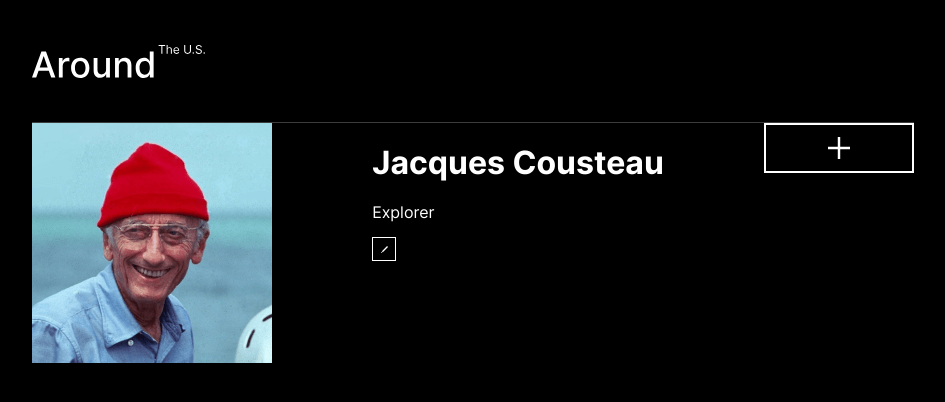
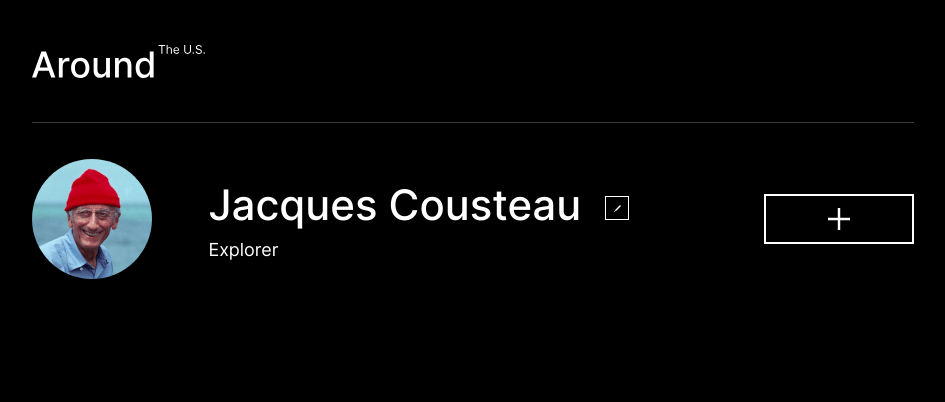
Before and after one commit to momofcats/web_project_4, a plain HTML site: page index.html in a window 1280 px wide. Shown: the whole page, without its empty margins (167-1112 px from the left). Drawn offline with Linux system fonts and the light colour scheme.

Commit message:
style: position elements

```diff
--- a/blocks/profile/__btn/_type/profile__btn_type_add.css
+++ b/blocks/profile/__btn/_type/profile__btn_type_add.css
@@ -4,4 +4,5 @@
   height: 50px;
   border: 2px solid #FFFFFF;
   background-size: 22px 22px;
+  justify-self: end;
 }
--- a/blocks/profile/__btn/_type/profile__btn_type_edit.css
+++ b/blocks/profile/__btn/_type/profile__btn_type_edit.css
@@ -4,5 +4,6 @@
   height: 24px;
   border: 1px solid #FFFFFF;
   background-size: 7px 7px;
+  margin-left: 24px;
 
 }
--- a/blocks/profile/__image/profile__image.css
+++ b/blocks/profile/__image/profile__image.css
@@ -0,0 +1,5 @@
+.profile__image {
+  width: 120px;
+  height: 120px;
+  border-radius: 50%;
+}
--- a/blocks/profile/__info/profile__info.css
+++ b/blocks/profile/__info/profile__info.css
@@ -0,0 +1,6 @@
+.profile__info {
+  display: flex;
+  flex-wrap: wrap;
+  max-width: 428px;
+  align-items: center;
+}
--- a/blocks/profile/__name/profile__name.css
+++ b/blocks/profile/__name/profile__name.css
@@ -0,0 +1,7 @@
+.profile__name {
+  font-weight: 500;
+font-size: 42px;
+line-height: 56px;
+margin: 0;
+padding-bottom: 6px;
+}
--- a/blocks/profile/__subtitle/profile__subtitle.css
+++ b/blocks/profile/__subtitle/profile__subtitle.css
@@ -0,0 +1,6 @@
+.profile__subtitle {
+  font-weight: normal;
+font-size: 18px;
+line-height: 22px;
+margin: 0;
+}
--- a/blocks/profile/profile.css
+++ b/blocks/profile/profile.css
@@ -1,13 +1,15 @@
 @import url('__image/profile__image.css');
-@import url('__info/profile__info.css/');
+@import url('__info/profile__info.css');
 @import url('__name/profile__name.css');
 @import url('__subtitle/profile__subtitle.css');
-
 @import url('__btn/profile__btn.css');
 @import url('__btn/_type/profile__btn_type_add.css');
 @import url('__btn/_type/profile__btn_type_edit.css');
 
 .profile {
-  display: flex;
-  justify-content: space-between;
+  padding-top: 36px;
+  display: grid;
+  grid-template-columns: 1fr 3fr 1fr;
+  grid-auto-rows: min-content;
+  align-items: center;
 }
--- a/index.html
+++ b/index.html
@@ -15,9 +15,9 @@
         <img src="images/Cousteau.png" alt="profile image" class="profile__image">
         <div class="profile__info">
           <h1 class="profile__name">Jacques Cousteau</h1>
-          <p class="profile__subtitle">Explorer</p>
           <button class="profile__btn profile__btn_type_edit" type="button">
           </button>
+          <p class="profile__subtitle">Explorer</p>
         </div>
         <button class="profile__btn profile__btn_type_add" type="button"></button>
       </section>
```
